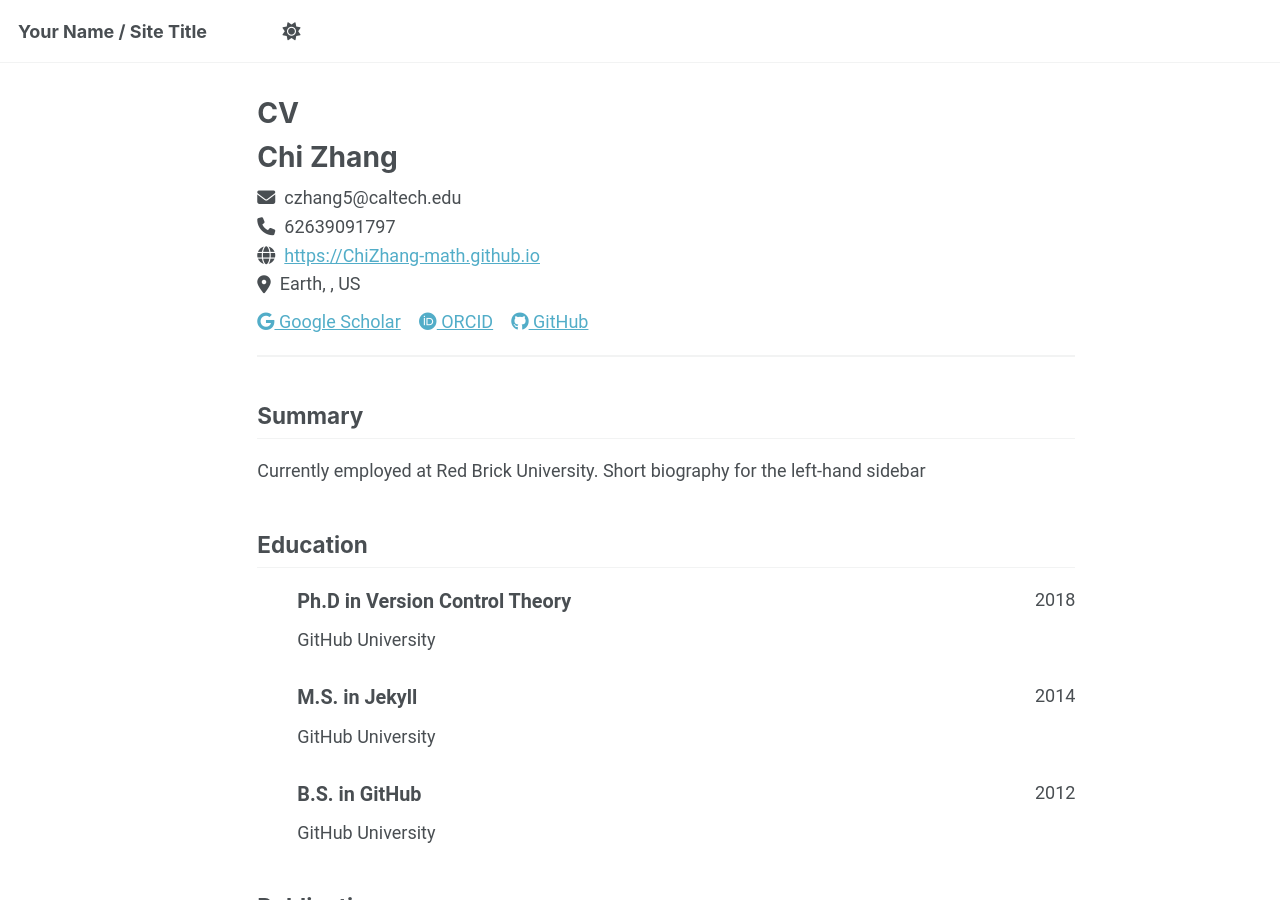
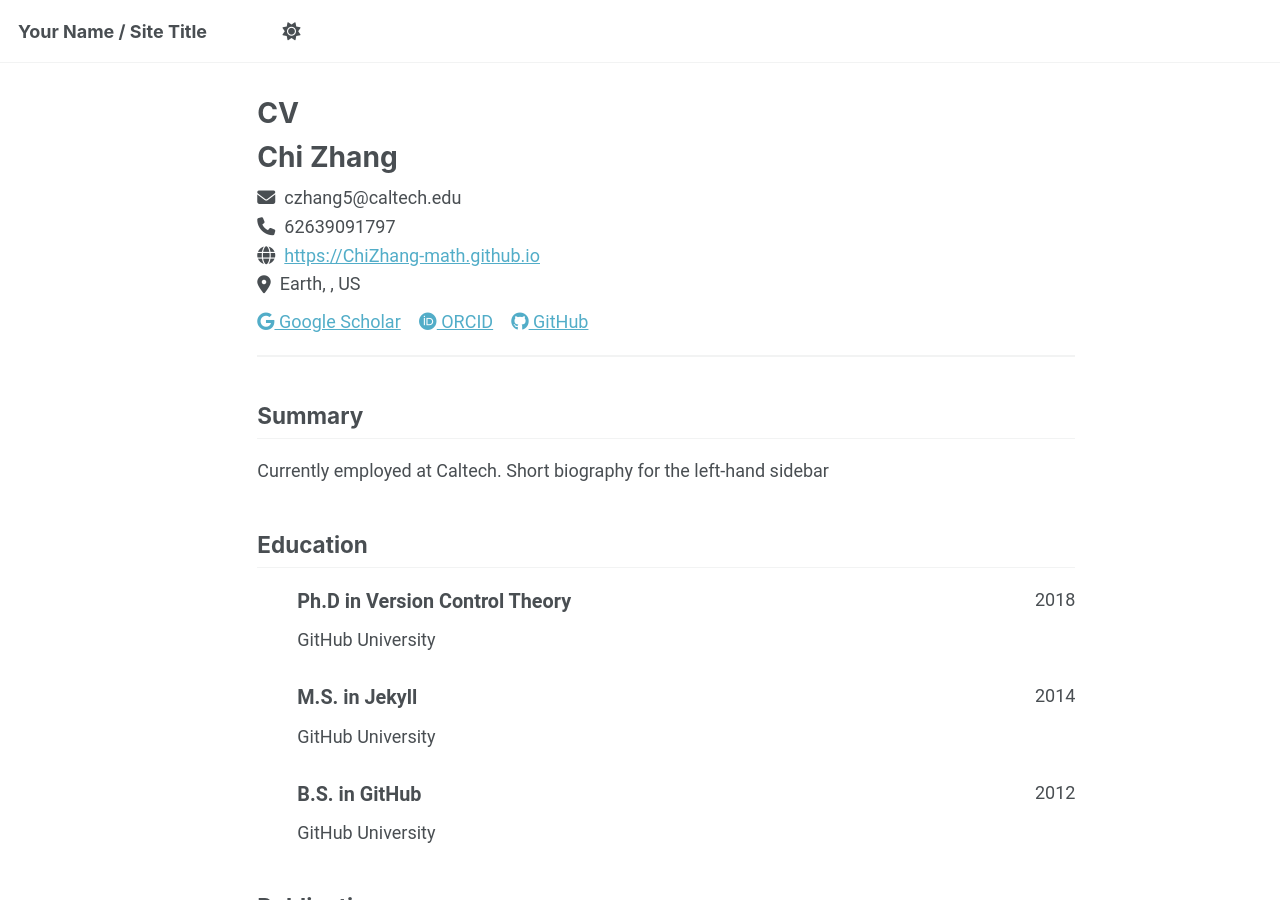
Before and after one commit to ChiZhang-math/ChiZhang-math.github.io, a Jekyll site: the page built from _pages/cv-json.md, in a window 1280 px wide and 900 px high. Built offline with Jekyll 4.4.1, drawn with Linux system fonts in a browser that asks for light colours; a script that is not in the unit is left out.

Commit message:
Update cv.json

```diff
--- a/_data/cv.json
+++ b/_data/cv.json
@@ -4,7 +4,7 @@
     "email": "czhang5@caltech.edu",
     "phone": "62639091797",
     "website": "https://ChiZhang-math.github.io",
-    "summary": "Currently employed at Red Brick University. Short biography for the left-hand sidebar",
+    "summary": "Currently employed at Caltech. Short biography for the left-hand sidebar",
     "location": {
       "address": "",
       "postalCode": "",
```
